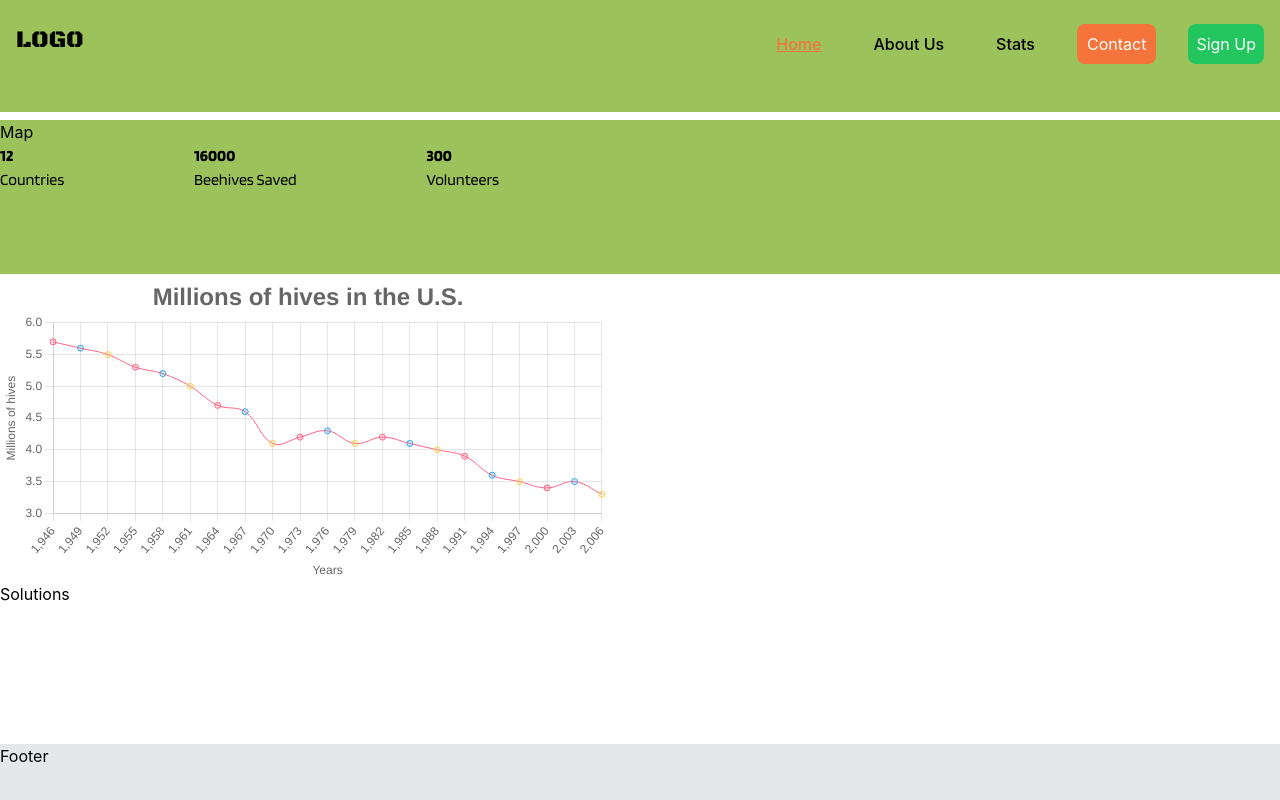
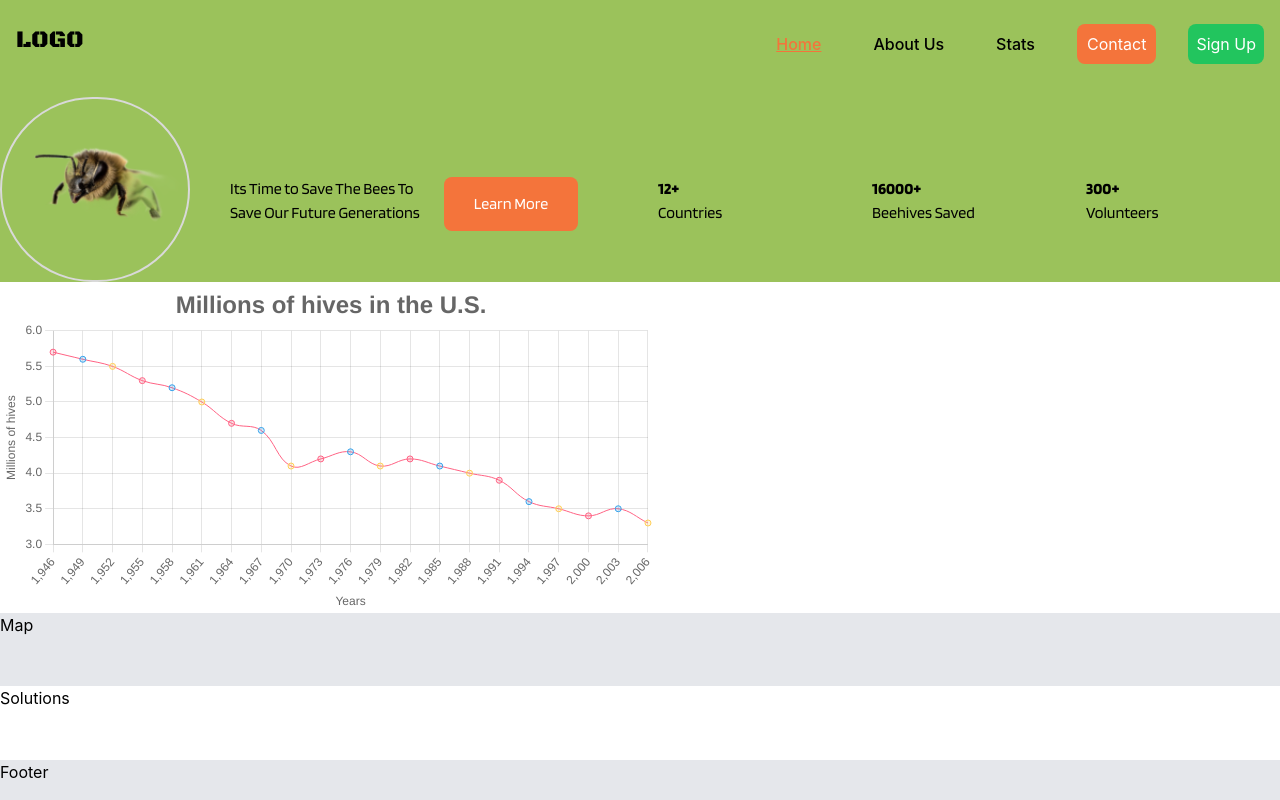
Before and after one commit to chingu-voyages/v50-tier3-team-28, a React (Vite) app in the folder client/: page / in a window 1280 px wide. Built offline with nearby package versions, Linux system fonts and the light colour scheme.

Commit message:
add description, image, button to landing page

```diff
--- a/client/src/layout/HomeLayout.jsx
+++ b/client/src/layout/HomeLayout.jsx
@@ -3,10 +3,11 @@ import { Header } from "../components/UI/Header";
 import { Footer } from "../components/UI/Footer";
 import Graph from "../components/Graph";
 import AnimatedNumber from "./AnimatedNumber";
+import { Button } from "../components/UI/Button";
 
 export const HomeLayout = () => {
   const [action, setAction] = useState("Sign Up");
-  const [statHighlights, setStatHighlights] = useState({
+  const [statHighlights] = useState({
     countries: 12,
     hivesSaved: 16000,
     volunteers: 300,
@@ -18,35 +19,57 @@ export const HomeLayout = () => {
   };
 
   return (
-    <section className="grid grid-cols-12 grid-rows-auto gap-2 h-screen">
+    <section className="grid grid-cols-12 grid-rows-auto h-screen">
       <Header action={action} onClickHandler={onClickHandler} />
 
-      <main className="flex flex-col justify-between col-span-12 row-span-6 ">
-        <section className="bg-[#9BC25B] col-span-12 h-1/2">
-          <h2>Map</h2>
-          <div className="flex justify-between w-[499px] h-[68px] font-body">
-            <div>
+      <main className="flex flex-col justify-around col-span-12 row-span-6 ">
+        <section className="bg-[#9BC25B] grid grid-cols-3 gap-1 md:grid-cols-6 font-body space-x-4 md:space-y-20">
+          <img
+            src="./src/assets/imgs/bee.png"
+            alt=""
+            className="w-[190px] h-[185px] border-2 border-[#D9D9D9] rounded-full"
+          />
+          <h2 className="my-auto">
+            Its Time to Save The Bees To Save Our Future Generations
+          </h2>
+          <Button
+            className="w-[134px] h-[54px] font-normal text-white bg-[#F4743B] rounded-lg my-auto"
+            type="button"
+            text="Learn More"
+          />
+          <div className="my-10">
+            <div className="flex flex-row">
               <span className="font-bold">
-                <AnimatedNumber n={statHighlights.countries} />
+                <AnimatedNumber className="" n={statHighlights.countries} />
               </span>
-              Countries
+              <div className="font-bold">+</div>
             </div>
-            <div>
+            <p>Countries</p>
+          </div>
+          <div className="my-10">
+            <div className="flex flex-row">
               <span className="font-bold">
-                <AnimatedNumber n={statHighlights.hivesSaved} />
+                <AnimatedNumber className="" n={statHighlights.hivesSaved} />
               </span>
-              Beehives Saved
+              <div className="font-bold">+</div>
             </div>
-            <div>
+            <p>Beehives Saved</p>
+          </div>
+          <div className="my-10">
+            <div className="flex flex-row">
               <span className="font-bold">
-                <AnimatedNumber n={statHighlights.volunteers} />
+                <AnimatedNumber className="" n={statHighlights.volunteers} />
               </span>
-              Volunteers
+              <div className="font-bold">+</div>
             </div>
+            <p>Volunteers</p>
           </div>
         </section>
         <section className="col-span-12 h-1/2 ">
           <Graph />
+        </section>
+        <section className="col-span-12 h-1/2 bg-gray-200">
+          <h2>Map</h2>
         </section>
         <section className="col-span-12 h-1/2">
           <h2>Solutions</h2>
```
Also changed, not shown: client/src/assets/imgs/bee.png (added).
